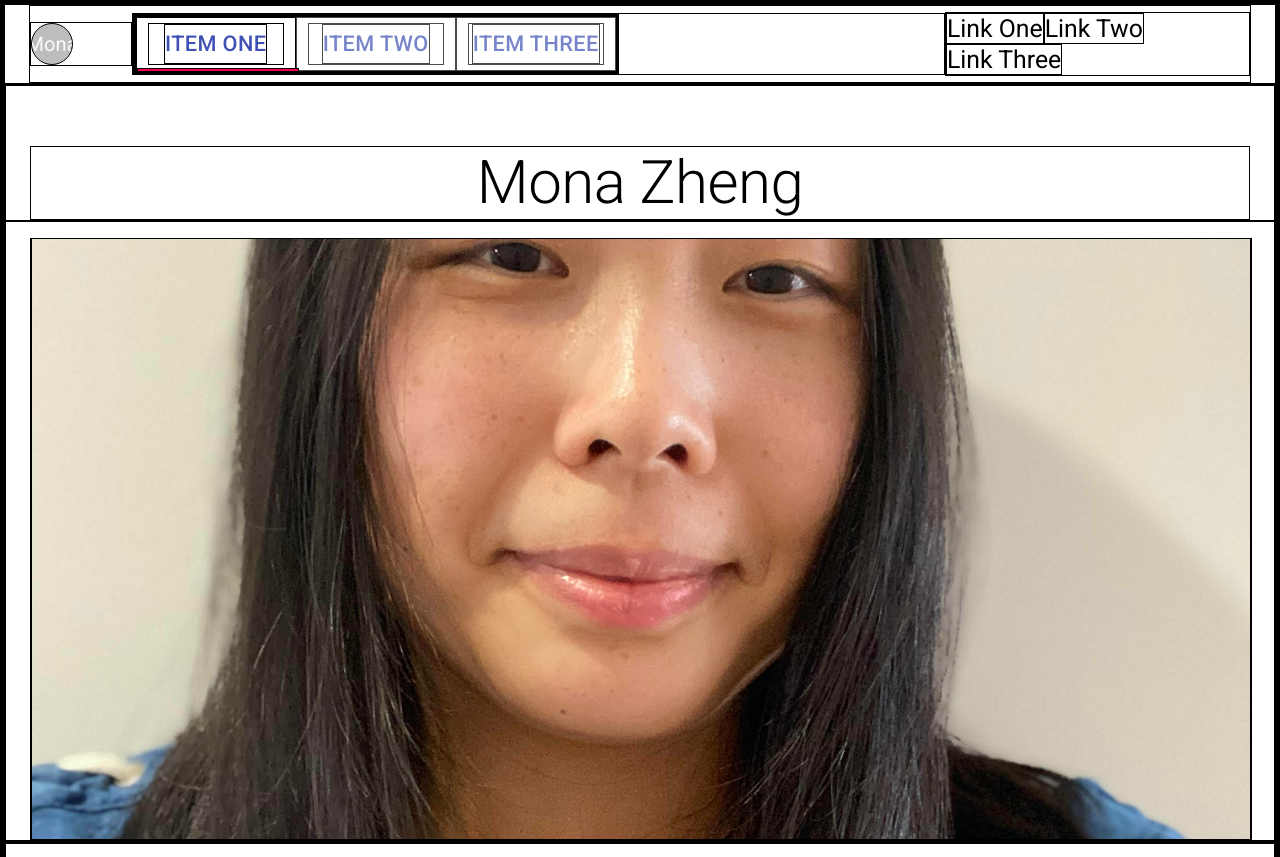
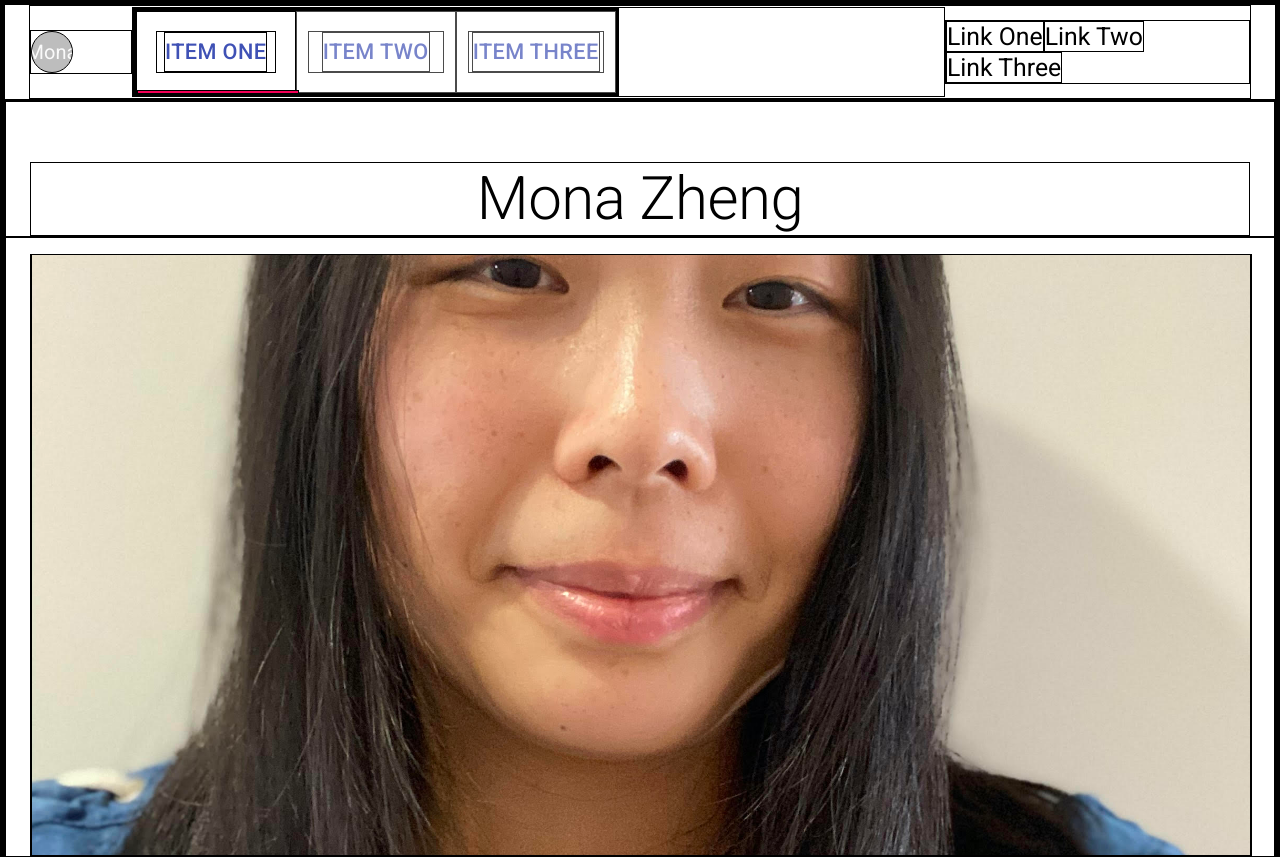
Before and after one commit to catmemberMona/portfolio, a React (Create React App) app: page / in a window 1280 px wide. Shown: the top 857 px of the page. Built offline with nearby package versions, Linux system fonts and the light colour scheme.

Commit message:
increase navigation height

```diff
--- a/src/App.js
+++ b/src/App.js
@@ -46,10 +46,12 @@ function App() {
               value={value}
               onChange={handleChange}
               aria-label='simple tabs example'
+              style={{ height: '3.5em' }}
             >
               <Tab
                 label={<Link className={classes.navInner}>Item One</Link>}
                 {...a11yProps(0)}
+                style={{padding: 20}}
               />
               <Tab
                 label={<Link className={classes.navInner}>Item Two</Link>}
@@ -148,12 +150,12 @@ const useStyles = makeStyles((theme) => ({
   },
   nav: {
     minHeight: 70,
-    height: '5em',
+    height: '6em',
     fontFamily: 'Roboto, sans-serif',
   },
   navInner: {
     height: '100%',
-    fontSize: '1.55em'
+    fontSize: '1.55em',
   },
   aboutMe: {
     // backgroundColor: 'rgba(255, 209, 0, 1)',
```
